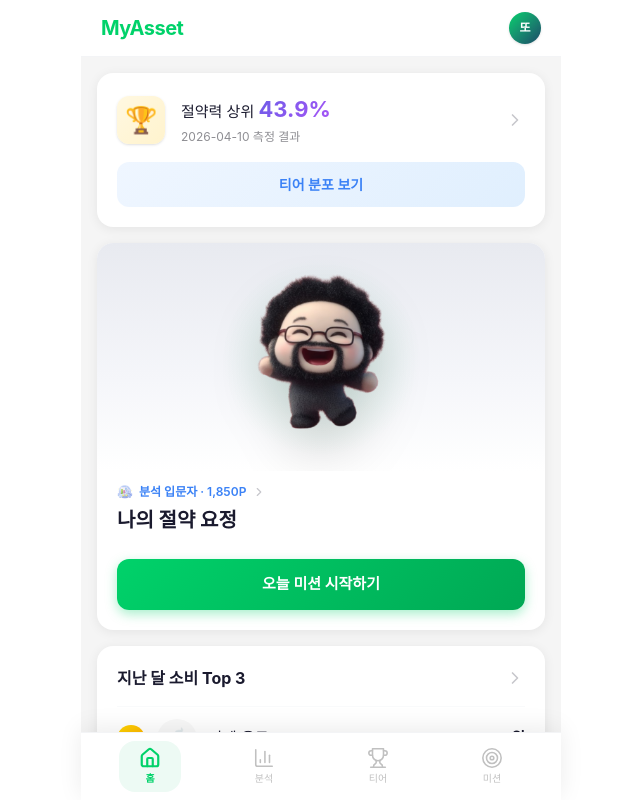
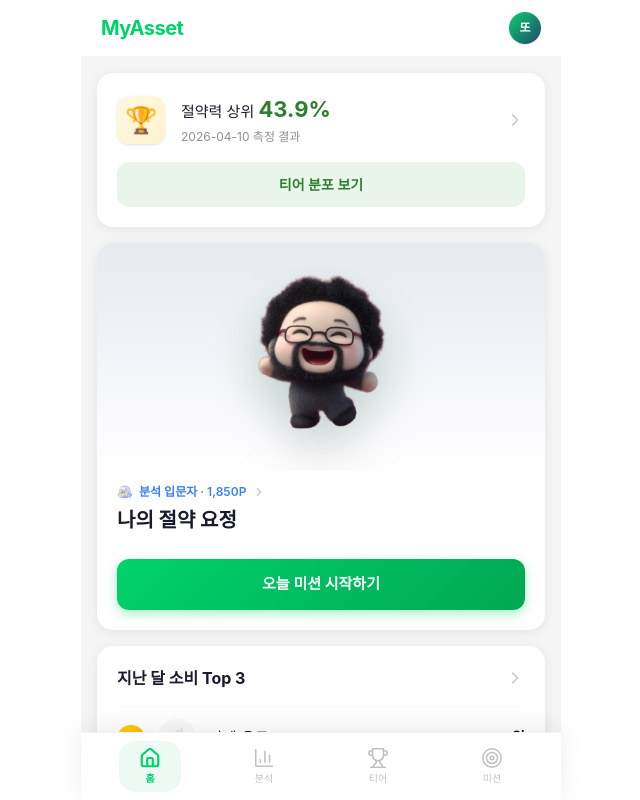
Before and after one commit to STDev-4/FE, a React (Vite) app: page /app in a window 1280 px wide. Shown: the whole page, without its empty margins (319-959 px from the left). Built offline with nearby package versions, Linux system fonts and the light colour scheme.

Commit message:
refactor:버튼 색 수정

```diff
--- a/src/app/components/HomePage.tsx
+++ b/src/app/components/HomePage.tsx
@@ -28,8 +28,7 @@ export default function HomePage() {
             <p className="text-[15px] text-[#1A1A2E]">
               절약력 상위{" "}
               <span
-                className="text-[22px] font-bold"
-                style={{ background: "linear-gradient(135deg, #6C5CE7, #A855F7)", WebkitBackgroundClip: "text", WebkitTextFillColor: "transparent" }}
+                className="text-[22px] font-bold text-[#2E7D32]"
               >
                 43.9%
               </span>
@@ -40,7 +39,7 @@ export default function HomePage() {
         </div>
         <button
           className="w-full py-3 rounded-xl text-[14px] font-semibold"
-          style={{ background: "linear-gradient(135deg, #EFF6FF, #E0EFFE)", color: "#3B82F6" }}
+          style={{ backgroundColor: "rgba(76, 175, 80, 0.12)", color: "#2E7D32" }}
         >
           티어 분포 보기
         </button>
--- a/src/app/components/LoginPage.tsx
+++ b/src/app/components/LoginPage.tsx
@@ -13,11 +13,11 @@ export default function LoginPage() {
 
   return (
     <div className="min-h-screen bg-white flex flex-col items-center max-w-[480px] mx-auto px-6">
-      <div className="mt-20 mb-12 flex justify-center">
-        <img src="/images/logo.png" alt="MyAsset Logo" className="w-[180px] object-contain" />
+      <div className="mt-32 mb-2 flex justify-center">
+        <img src="/images/logo.png" alt="MoneyBeanLogo" className="w-[240px] object-contain" />
       </div>
 
-      <div className="w-full flex flex-col gap-4">
+      <div className="w-full flex flex-col gap-2">
         <div className="relative">
           <Mail size={18} className="absolute left-3.5 top-1/2 -translate-y-1/2 text-[#8E8E93]" />
           <input
```
Also changed, not shown: 1 other file (tests, documents, lock files or other folders).
